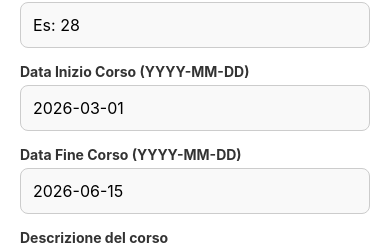
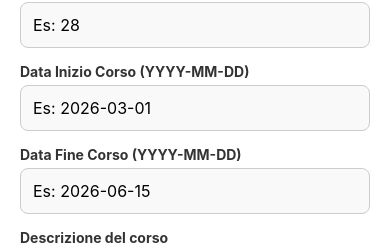
Before and after one commit to Angelo04-COP/Study-Exam-Planner, a React Native app: screen /AddCorso in a window 390 px wide. Shown: the part 368-617 px from the top of the page. Built offline with nearby package versions, Linux system fonts and the light colour scheme.

Commit message:
modifica data

```diff
--- a/src/screens/add/AddCorsoScreen.tsx
+++ b/src/screens/add/AddCorsoScreen.tsx
@@ -16,8 +16,8 @@ export default function NuovoCorsoScreen({ route, navigation }: { route: any, na
   const [votoDesiderato, setVotoDesiderato] = useState('');
 
   // NUOVI STATI: Gestione delle date di inizio e fine corso
-  const [dataInizio, setDataInizio] = useState('2026-03-01'); // Valore di default standard
-  const [dataFine, setDataFine] = useState('2026-06-15');   // Valore di default standard
+  const [dataInizio, setDataInizio] = useState(''); // Valore di default standard
+  const [dataFine, setDataFine] = useState('');   // Valore di default standard
 
   const semestre = "Secondo Semestre";
   const annoAccademico = "2025/2026";
@@ -32,8 +32,8 @@ export default function NuovoCorsoScreen({ route, navigation }: { route: any, na
       setVotoDesiderato(corsoDaModificare.voto_desiderato ? corsoDaModificare.voto_desiderato.toString() : '');
 
       // Carica le date salvate nel record esistente
-      setDataInizio(corsoDaModificare.data_inizio || '2026-03-01');
-      setDataFine(corsoDaModificare.data_fine || '2026-06-15');
+      setDataInizio(corsoDaModificare.data_inizio || '');
+      setDataFine(corsoDaModificare.data_fine || '');
     }
   }, [corsoDaModificare]);
 
```
